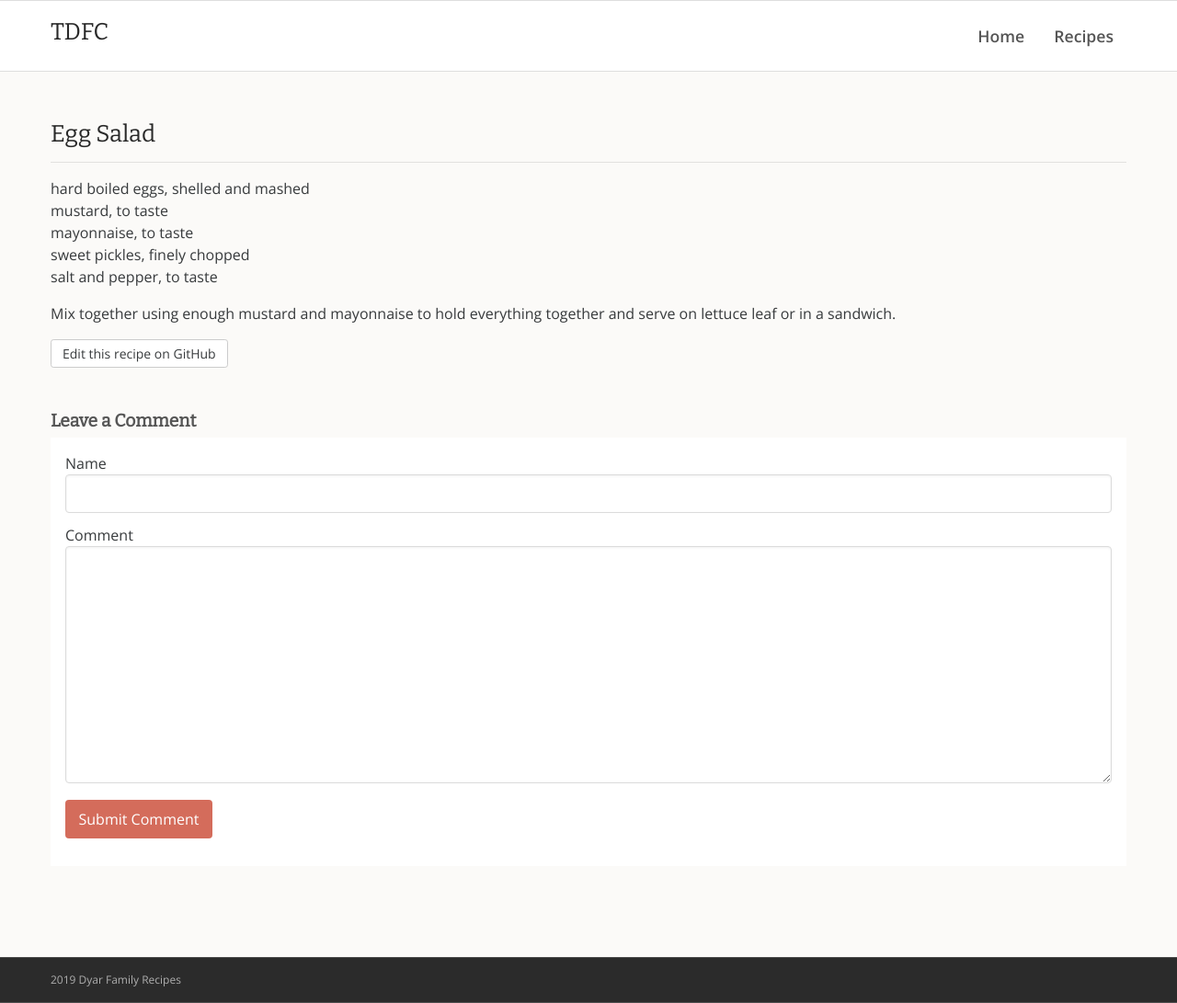
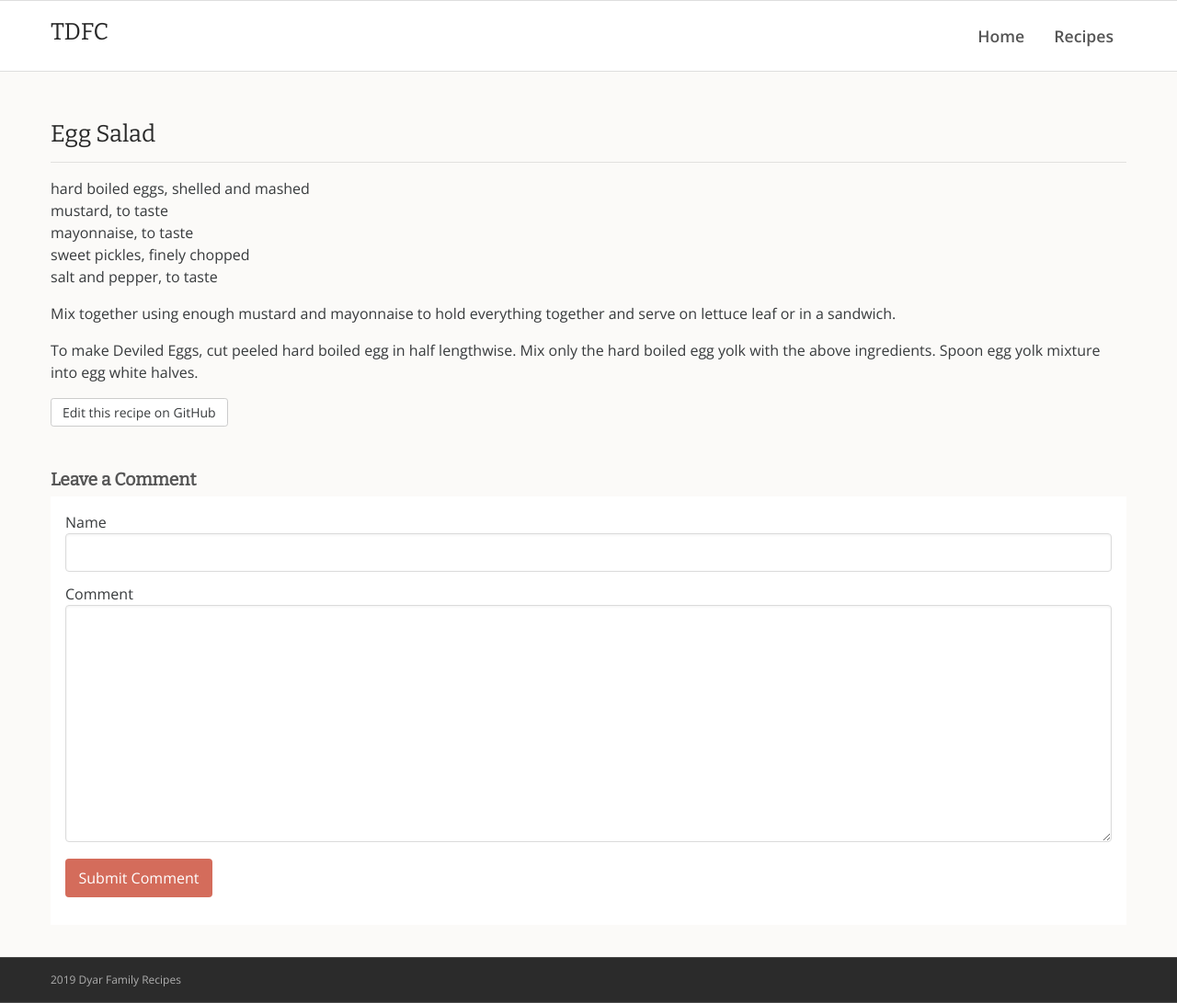
Before and after one commit to rdyar/tdfc, a Jekyll site: the page built from _soup-and-salad/egg-salad.md, in a window 1280 px wide and 1091 px high. Shown: the whole window at 92% size. Built offline with Jekyll 4.4.1, drawn with Linux system fonts in a browser that asks for light colours.

Commit message:
Update egg-salad.md

```diff
--- a/_soup-and-salad/egg-salad.md
+++ b/_soup-and-salad/egg-salad.md
@@ -9,3 +9,6 @@ salt and pepper, to taste
 
 Mix together using enough mustard and mayonnaise to hold everything together and serve on
 lettuce leaf or in a sandwich.
+
+
+To make Deviled Eggs, cut peeled hard boiled egg in half lengthwise.  Mix only the hard boiled egg yolk with the above ingredients.  Spoon egg yolk mixture into egg white halves.
```
